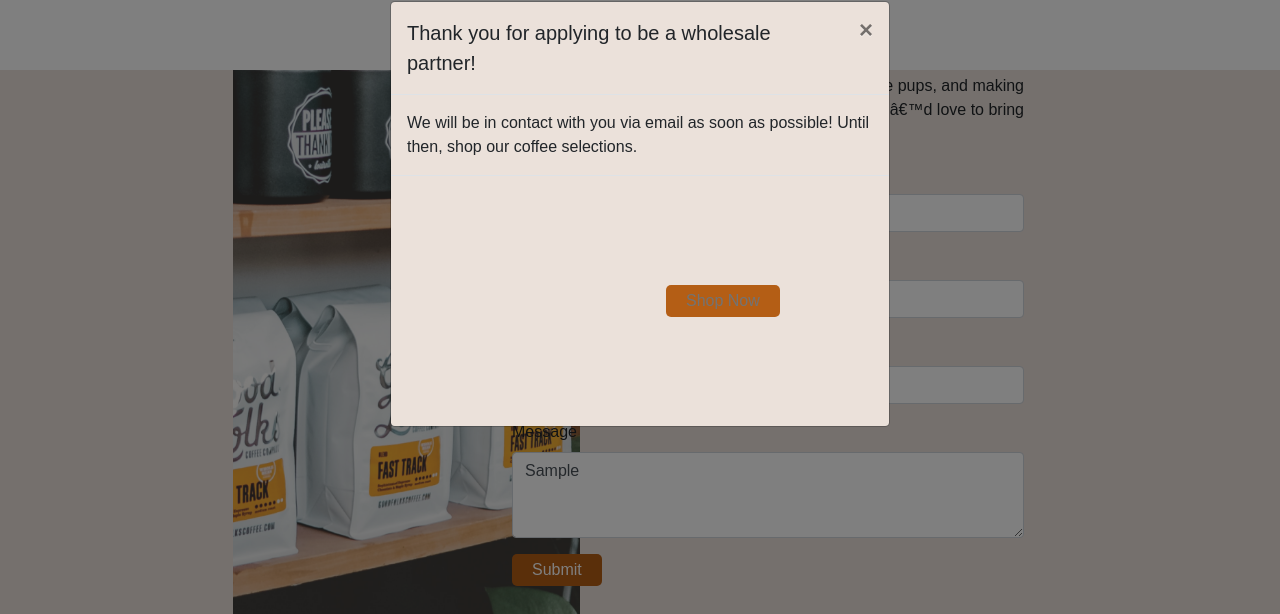
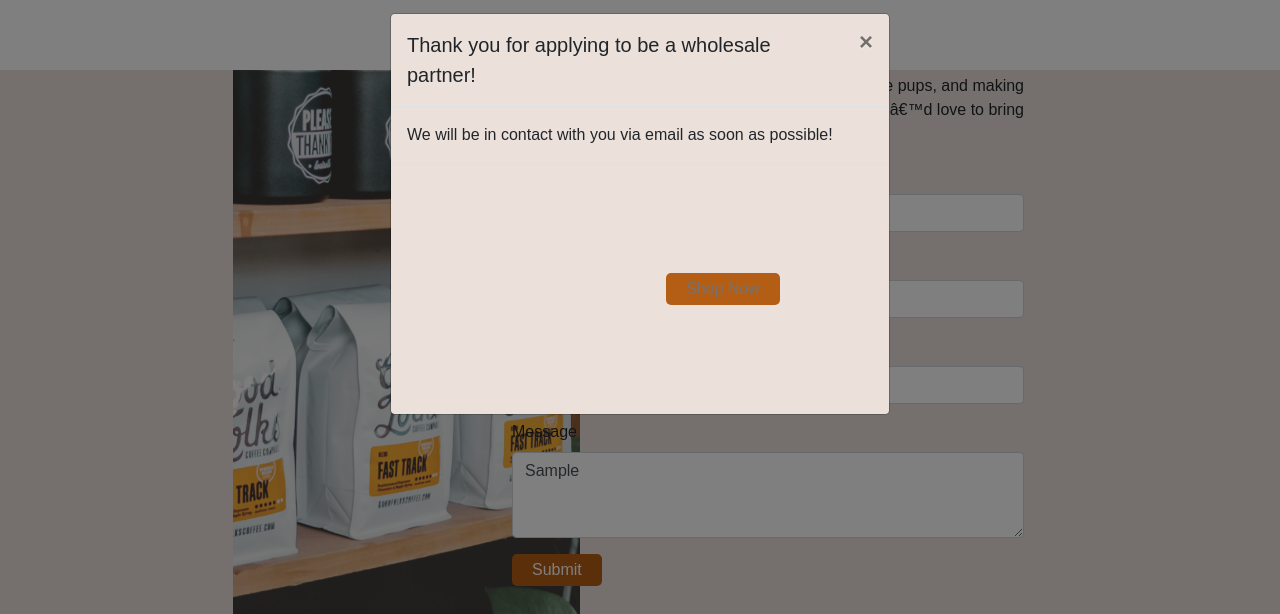
Before and after one commit to Elizabeth0307/wholesalegroundsandhounds, a plain HTML site: page index.html in a window 1280 px wide. Both pictures are taken after typing "Sample", "Sample", "name@example.com", "Sample" into the empty fields and a click on the button "Submit". Shown: the part 186-800 px from the top of the page. Drawn offline with nearby package versions, Linux system fonts and the light colour scheme.

Commit message:
updating modal

```diff
--- a/index.html
+++ b/index.html
@@ -72,7 +72,7 @@
         </button>
       </div>
       <div class="modal-body">
-        We will be in contact with you via email as soon as possible! Until then, shop our coffee selections.
+        We will be in contact with you via email as soon as possible!
       </div>
       <div class="modal-footer">
 
```
